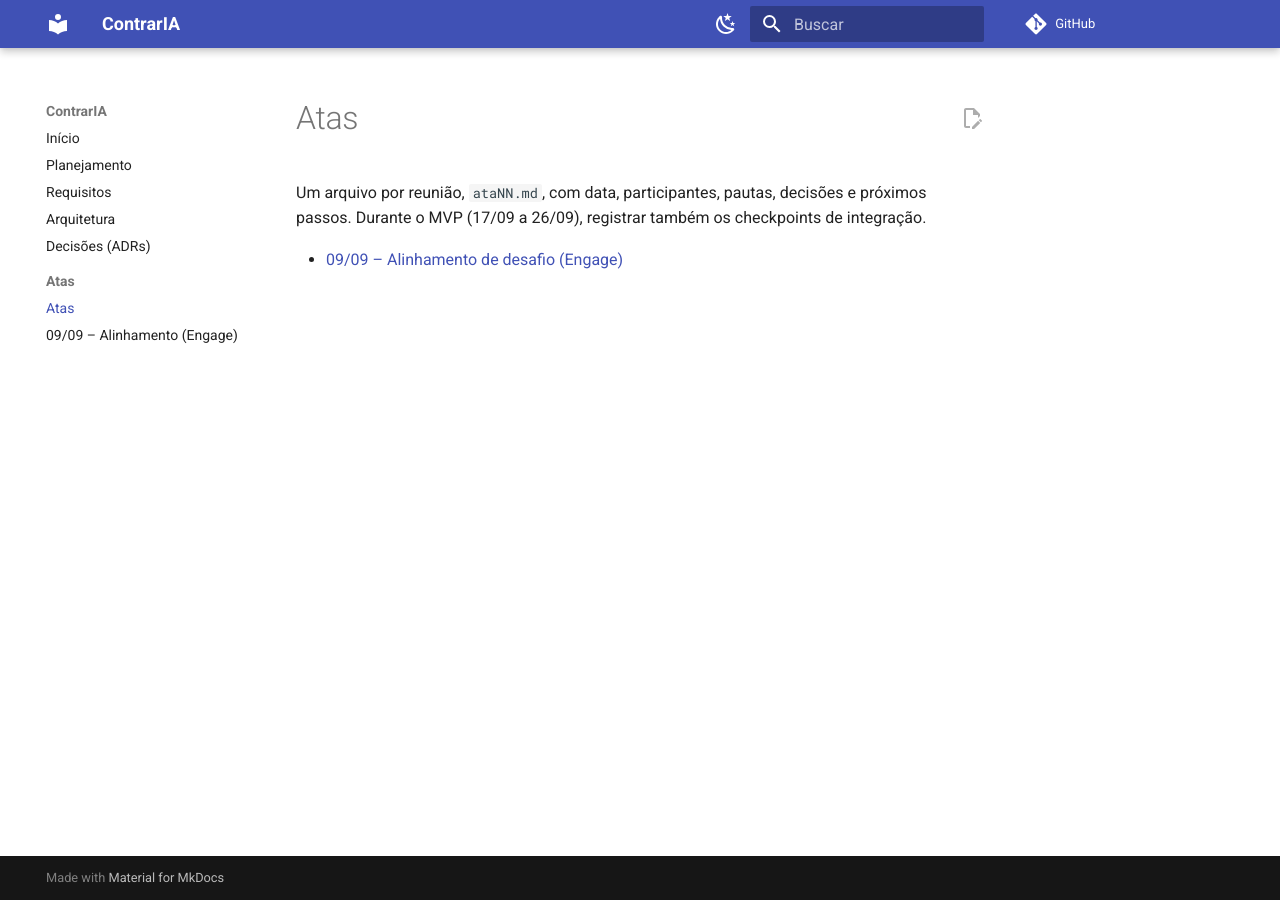
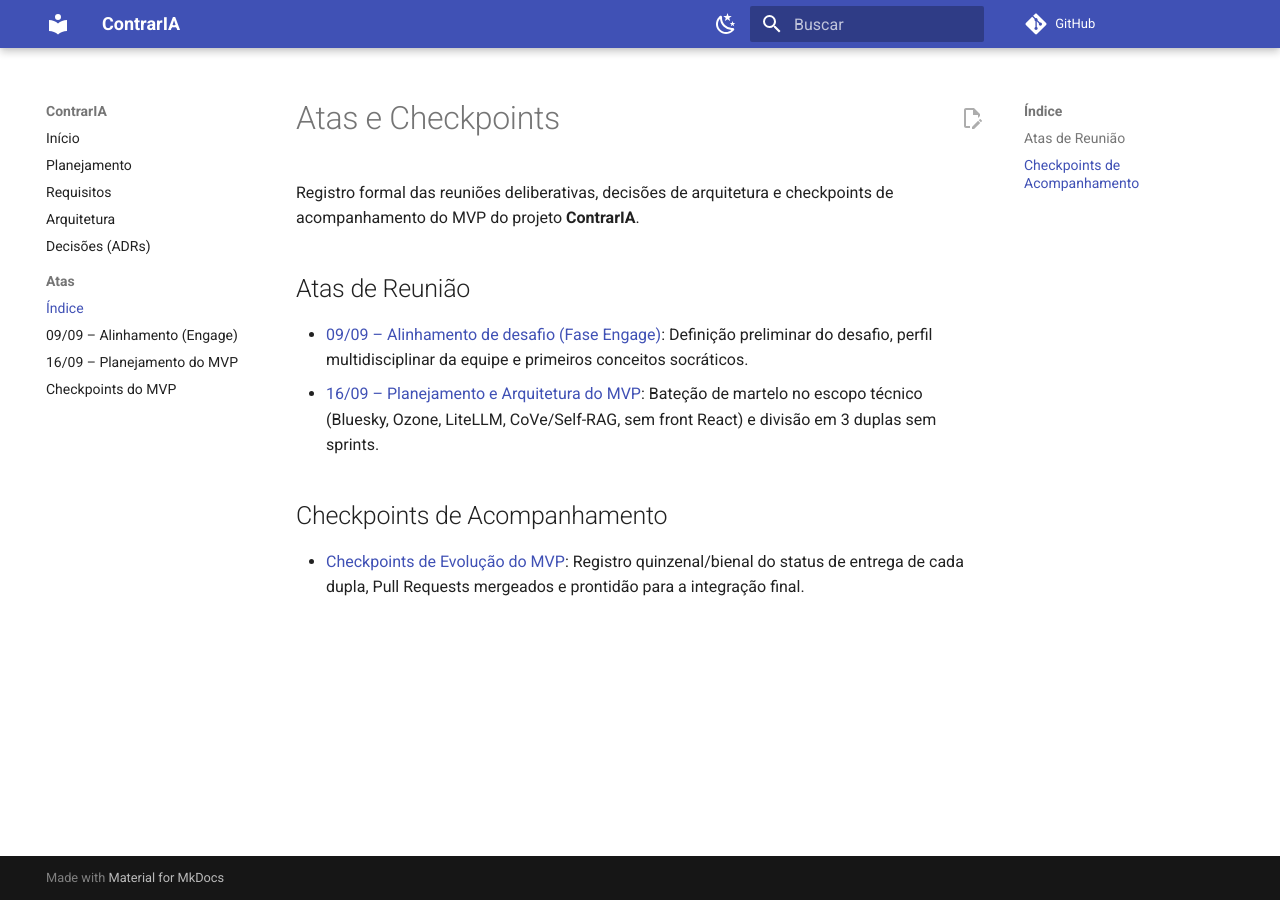
Before and after one commit to moonshinerd/ContrarIA, an MkDocs documentation site: the page built from docs/atas/index.md, in a window 1280 px wide. Built offline with MkDocs 1.6.1 and Material for MkDocs 9.7.7, drawn with Linux system fonts in a browser that asks for light colours; comment, search, counter and statistics services are not loaded.

Commit message:
docs: adiciona ata 02 de planejamento e checkpoints do MVP

```diff
--- a/docs/atas/index.md
+++ b/docs/atas/index.md
@@ -1,5 +1,10 @@
-# Atas
+# Atas e Checkpoints
 
-Um arquivo por reunião, `ataNN.md`, com data, participantes, pautas, decisões e próximos passos. Durante o MVP (17/09 a 26/09), registrar também os checkpoints de integração.
+Registro formal das reuniões deliberativas, decisões de arquitetura e checkpoints de acompanhamento do MVP do projeto **ContrarIA**.
 
-- [09/09 – Alinhamento de desafio (Engage)](ata01.md)
+## Atas de Reunião
+- [09/09 – Alinhamento de desafio (Fase Engage)](ata01.md): Definição preliminar do desafio, perfil multidisciplinar da equipe e primeiros conceitos socráticos.
+- [16/09 – Planejamento e Arquitetura do MVP](ata02.md): Bateção de martelo no escopo técnico (Bluesky, Ozone, LiteLLM, CoVe/Self-RAG, sem front React) e divisão em 3 duplas sem sprints.
+
+## Checkpoints de Acompanhamento
+- [Checkpoints de Evolução do MVP](checkpoints.md): Registro quinzenal/bienal do status de entrega de cada dupla, Pull Requests mergeados e prontidão para a integração final.
--- a/mkdocs.yml
+++ b/mkdocs.yml
@@ -41,5 +41,7 @@ nav:
   - Arquitetura: arquitetura/index.md
   - Decisões (ADRs): adr/index.md
   - Atas:
-      - atas/index.md
+      - Índice: atas/index.md
       - "09/09 – Alinhamento (Engage)": atas/ata01.md
+      - "16/09 – Planejamento do MVP": atas/ata02.md
+      - Checkpoints do MVP: atas/checkpoints.md
```
Also changed, not shown: docs/atas/ata02.md (added, +93 -0 lines), docs/atas/checkpoints.md (added, +84 -0 lines).
